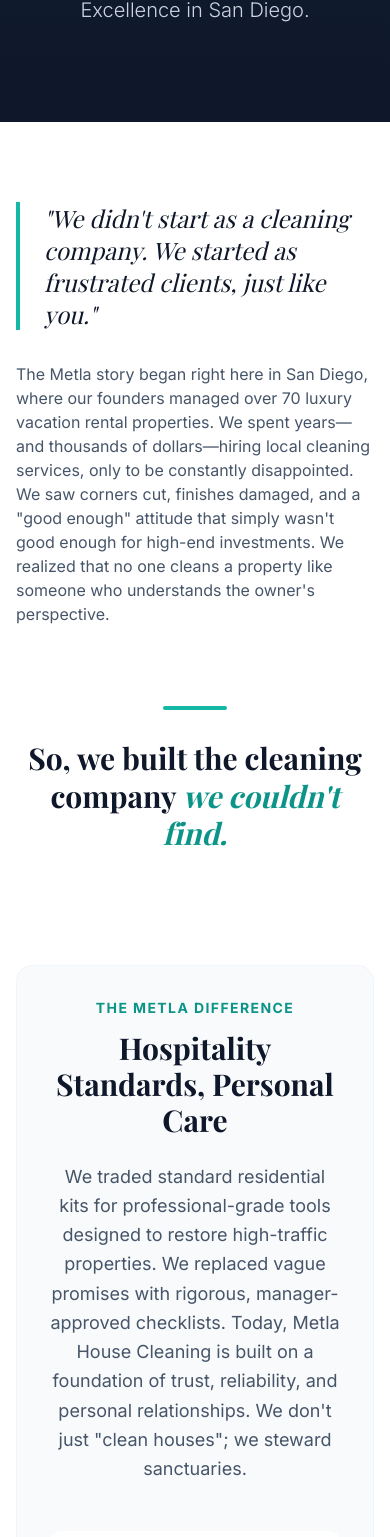
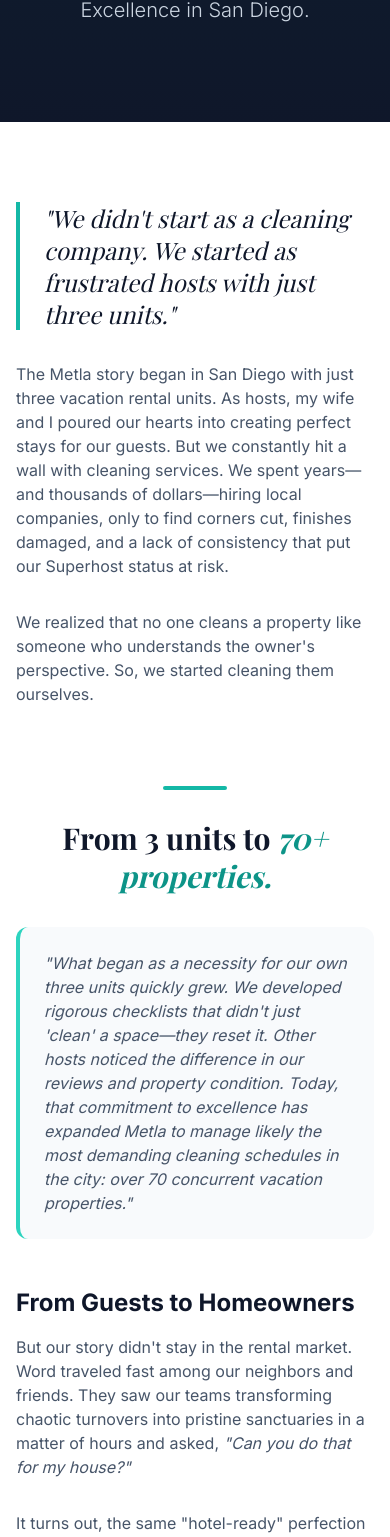
Before and after one commit to artyommachekin-lgtm/metla-san-diego, a React (Vite) app: page /about in a window 390 px wide. Shown: the part 425-1962 px from the top of the page. Built offline with nearby package versions, Linux system fonts and the light colour scheme; a web font is replaced by a local one.

Commit message:
Update About Page with revised origin story and localization details

```diff
--- a/pages/AboutPage.tsx
+++ b/pages/AboutPage.tsx
@@ -59,19 +59,42 @@
                 <div className="max-w-4xl mx-auto mb-20">
                     <div className="prose prose-lg text-slate-600 max-w-none">
                         <p className="text-2xl font-serif text-slate-900 italic mb-8 border-l-4 border-teal-500 pl-6">
-                            "We didn't start as a cleaning company. We started as frustrated clients, just like you."
+                            "We didn't start as a cleaning company. We started as frustrated hosts with just three units."
+                        </p>
+                        <p className="mb-8">
+                            The Metla story began in San Diego with just three vacation rental units. As hosts, my wife and I poured our hearts into creating perfect stays for our guests. But we constantly hit a wall with cleaning services. We spent years—and thousands of dollars—hiring local companies, only to find corners cut, finishes damaged, and a lack of consistency that put our Superhost status at risk.
                         </p>
                         <p className="mb-12">
-                            The Metla story began right here in San Diego, where our founders managed over 70 luxury vacation rental properties. We spent years—and thousands of dollars—hiring local cleaning services, only to be constantly disappointed. We saw corners cut, finishes damaged, and a "good enough" attitude that simply wasn't good enough for high-end investments. We realized that no one cleans a property like someone who understands the owner's perspective.
+                            We realized that no one cleans a property like someone who understands the owner's perspective. So, we started cleaning them ourselves.
                         </p>
 
                         <div className="py-8 text-center">
                             <span className="inline-block w-16 h-1 bg-teal-500 mb-6 rounded-full"></span>
                             <h3 className="text-3xl md:text-5xl font-serif font-bold text-slate-900 leading-tight">
-                                So, we built the cleaning company <br className="hidden md:block" />
-                                <span className="italic text-teal-600">we couldn't find.</span>
+                                From 3 units to <br className="hidden md:block" />
+                                <span className="italic text-teal-600">70+ properties.</span>
                             </h3>
                         </div>
+
+                        <p className="mb-8 p-6 bg-slate-50 rounded-xl border-l-4 border-teal-400 italic">
+                            "What began as a necessity for our own three units quickly grew. We developed rigorous checklists that didn't just 'clean' a space—they reset it. Other hosts noticed the difference in our reviews and property condition. Today, that commitment to excellence has expanded Metla to manage likely the most demanding cleaning schedules in the city: over 70 concurrent vacation properties."
+                        </p>
+
+                        <h3 className="text-2xl font-bold text-slate-900 mt-12 mb-4">From Guests to Homeowners</h3>
+                        <p className="mb-8">
+                            But our story didn't stay in the rental market. Word traveled fast among our neighbors and friends. They saw our teams transforming chaotic turnovers into pristine sanctuaries in a matter of hours and asked, <em>"Can you do that for my house?"</em>
+                        </p>
+                        <p className="mb-12">
+                            It turns out, the same "hotel-ready" perfection required for a $5,000-a-week vacation rental is exactly what San Diego homeowners were missing. We brought our hospitality-grade standards—crisp linens, spotless bathrooms, and an obsessive eye for detail—into the residential market. Today, our residential cleaning service stands toe-to-toe with our commercial operations, giving busy families the daily luxury of coming home to a 5-star experience.
+                        </p>
+
+                        <h3 className="text-2xl font-bold text-slate-900 mt-12 mb-4">Post-Construction Excellence</h3>
+                        <p className="mb-8">
+                            While we were perfecting the art of the turnover, we were also building a quiet reputation in the construction world. For nearly the entire existence of our company, we have been the trusted partner for a major custom home developer operating in San Diego's most exclusive communities.
+                        </p>
+                        <p>
+                            From the coastal estates of <strong>Del Mar</strong> and <strong>Encinitas</strong> to the sprawling ranch properties of <strong>Rancho Santa Fe</strong> and <strong>Rancho Peñasquitos</strong>, we have been the final step before the keys are handed over. We understand that after a multi-million dollar renovation, the final clean isn't just about dust—it's about revealing the craftsmanship. We handle delicate finishes, specialized surfaces, and massive square footage with the same precision we apply to a studio apartment.
+                        </p>
                     </div>
                 </div>
 
@@ -127,10 +150,10 @@
                                 <div className="p-2 bg-blue-50 rounded-lg group-hover:bg-blue-100 transition-colors">
                                     <Waves className="w-6 h-6 text-blue-500" />
                                 </div>
-                                <h4 className="font-bold text-slate-900 text-lg">Coastal Salt Air</h4>
+                                <h4 className="font-bold text-slate-900 text-lg">Coastal Marine Layer</h4>
                             </div>
                             <p className="text-slate-600 text-sm leading-relaxed">
-                                For our clients in La Jolla, Pacific Beach, and Coronado, ocean breezes bring salt residue that clouds windows and dulls finishes. Our team uses specialized techniques to cut through this grime, protecting your views and fixtures.
+                                For our clients in La Jolla, Point Loma, and Coronado, the daily marine layer brings moisture that can cause mildew and salt residue on windows. Our team uses specialized techniques not just to clean, but to protect your finishes against the unique coastal environment.
                             </p>
                         </div>
 
@@ -140,10 +163,10 @@
                                 <div className="p-2 bg-yellow-50 rounded-lg group-hover:bg-yellow-100 transition-colors">
                                     <Sun className="w-6 h-6 text-yellow-500" />
                                 </div>
-                                <h4 className="font-bold text-slate-900 text-lg">Year-Round Sun</h4>
+                                <h4 className="font-bold text-slate-900 text-lg">Santa Ana Winds & Dust</h4>
                             </div>
                             <p className="text-slate-600 text-sm leading-relaxed">
-                                San Diego's 266 sunny days per year mean dust accumulates faster and shows more clearly. Our thorough cleaning protocols address the fine dust that settles throughout your home, keeping surfaces pristine and allergens at bay.
+                                San Diego's famous Santa Ana winds drive fine, pervasive dust into even the tightest sealed homes, especially in inland areas like Rancho Bernardo and Poway. Our deep-cleaning protocols include detailed high-dusting of vents, ledges, and fans to combat this seasonal challenge.
                             </p>
                         </div>
 
@@ -227,7 +250,7 @@
                 </div>
 
             </div>
-        </div>
+        </div >
     );
 };
 
```
